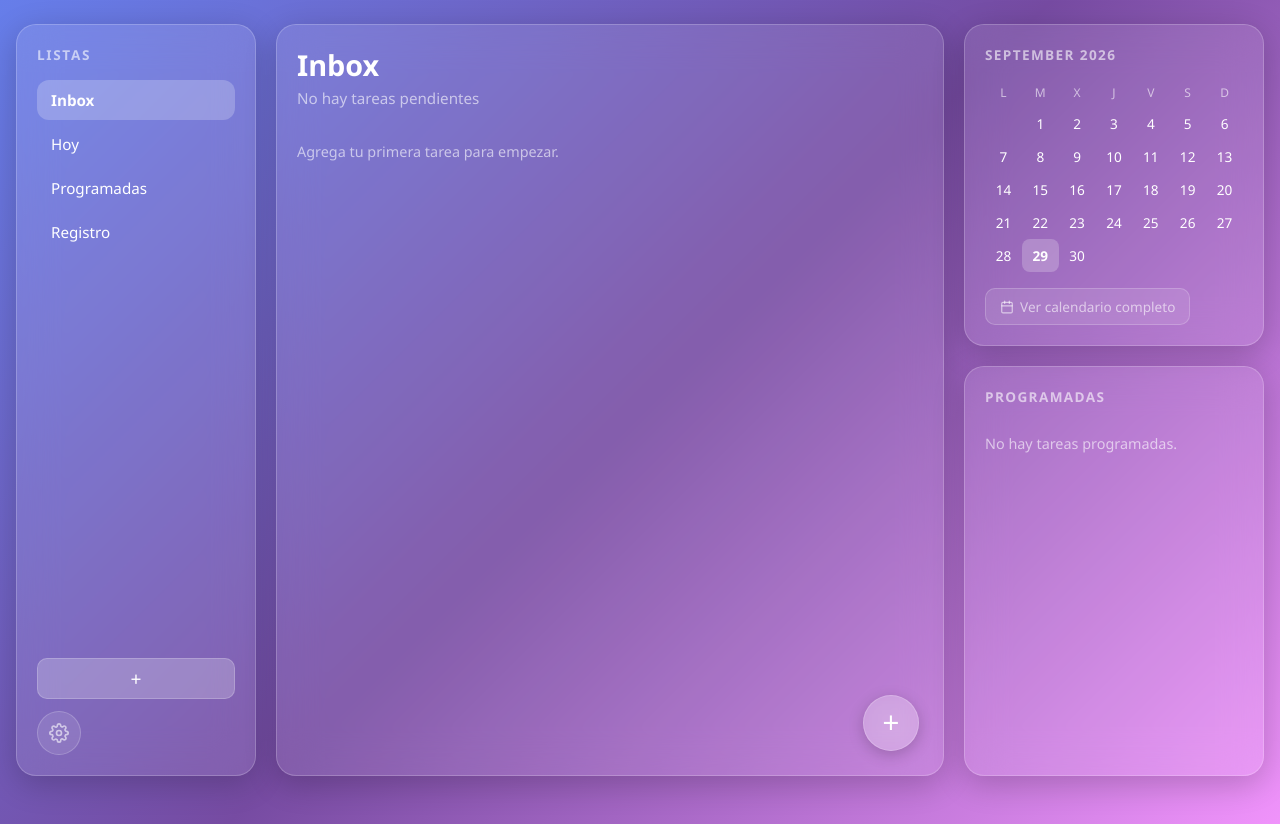
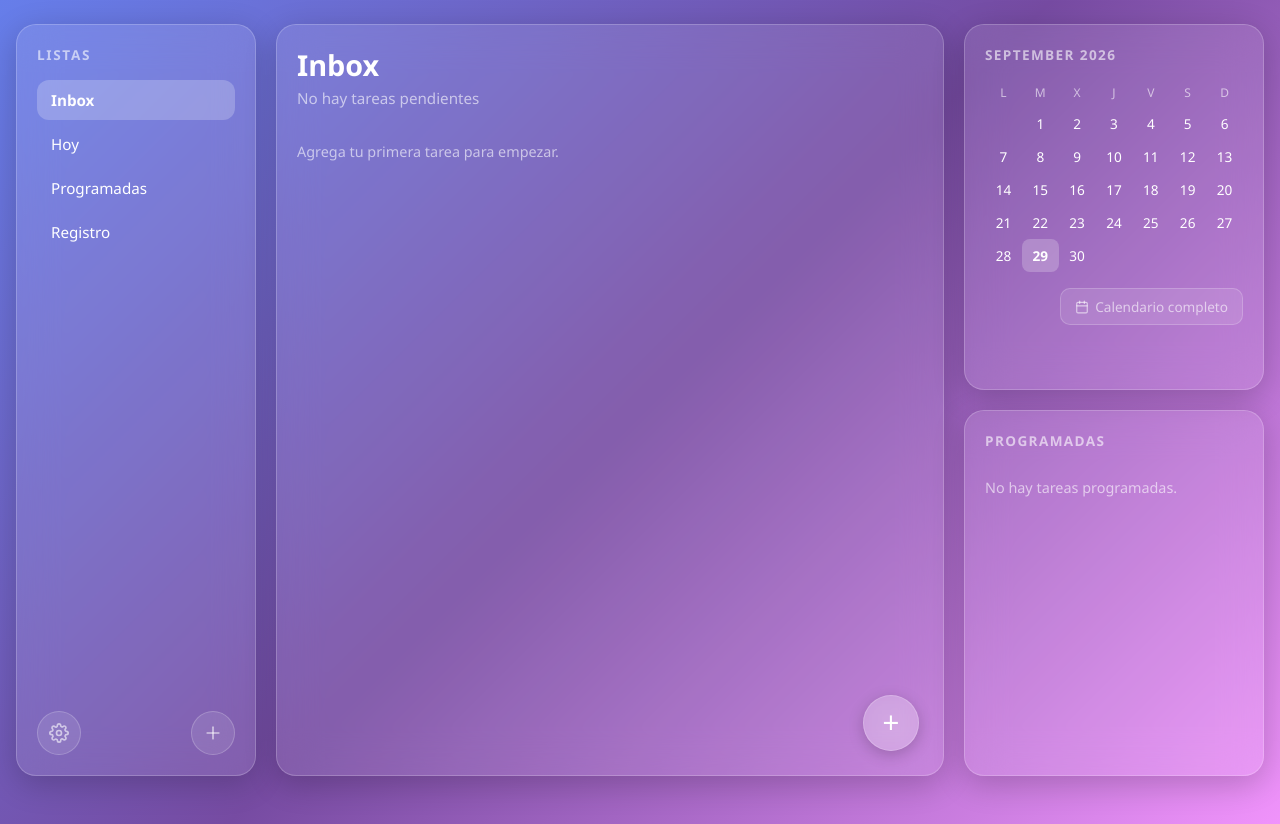
Before and after one commit to Mad065/ToDo_py, a Flask app: page / in a window 1280 px wide. Run offline with Flask 3, Linux system fonts and the light colour scheme; data comes from the database, SQL or seed files in the repository; data that the repository does not hold is empty.

Commit message:
modify buttons and create app.js andinline-edits.js

```diff
--- /dev/null
+++ b/static/js/app.js
@@ -0,0 +1,131 @@
+// ═══════════════════════════════════════════════════════════
+// app.js — Lógica compartida entre páginas
+// ═══════════════════════════════════════════════════════════
+
+// ── Modal de nueva tarea ──
+const fab = document.getElementById('fab');
+const overlay = document.getElementById('modal-overlay');
+const cancelBtn = document.getElementById('modal-cancel');
+
+if (fab && overlay) {
+  fab.addEventListener('click', () => overlay.classList.add('open'));
+}
+if (cancelBtn && overlay) {
+  cancelBtn.addEventListener('click', () => overlay.classList.remove('open'));
+}
+if (overlay) {
+  overlay.addEventListener('click', (e) => {
+    if (e.target === overlay) overlay.classList.remove('open');
+  });
+}
+
+// ── Modal de configuración ──
+const settingsBtn = document.getElementById('settings-btn');
+const settingsOverlay = document.getElementById('settings-overlay');
+const settingsClose = document.getElementById('settings-close');
+
+if (settingsBtn && settingsOverlay) {
+  settingsBtn.addEventListener('click', () => settingsOverlay.classList.add('open'));
+}
+if (settingsClose && settingsOverlay) {
+  settingsClose.addEventListener('click', () => settingsOverlay.classList.remove('open'));
+}
+if (settingsOverlay) {
+  settingsOverlay.addEventListener('click', (e) => {
+    if (e.target === settingsOverlay) settingsOverlay.classList.remove('open');
+  });
+}
+
+// ── Tecla Escape cierra todos los modales ──
+document.addEventListener('keydown', (e) => {
+  if (e.key === 'Escape') {
+    if (overlay) overlay.classList.remove('open');
+    if (settingsOverlay) settingsOverlay.classList.remove('open');
+  }
+});
+
+// ── Temas de fondo ──
+const themeGradients = {
+  purple: 'linear-gradient(135deg, #667eea 0%, #764ba2 50%, #f093fb 100%)',
+  ocean: 'linear-gradient(135deg, #2193b0 0%, #6dd5ed 100%)',
+  sunset: 'linear-gradient(135deg, #f12711 0%, #f5af19 100%)',
+  forest: 'linear-gradient(135deg, #134e5e 0%, #71b280 100%)',
+  midnight: 'linear-gradient(135deg, #232526 0%, #414345 100%)',
+  candy: 'linear-gradient(135deg, #fc5c7d 0%, #6a82fb 100%)',
+};
+
+const swatches = document.querySelectorAll('.swatch');
+const customColorsDiv = document.getElementById('custom-colors');
+const colorInputs = [
+  document.getElementById('color-1'),
+  document.getElementById('color-2'),
+  document.getElementById('color-3'),
+];
+const savedTheme = localStorage.getItem('todo-theme') || 'purple';
+const savedCustomColors = JSON.parse(localStorage.getItem('todo-custom-colors') || '["#667eea","#764ba2","#f093fb"]');
+
+function applyTheme(theme) {
+  if (theme === 'custom') {
+    const c = savedCustomColors;
+    document.body.style.background = `linear-gradient(135deg, ${c[0]} 0%, ${c[1]} 50%, ${c[2]} 100%)`;
+    if (customColorsDiv) customColorsDiv.style.display = 'block';
+  } else {
+    document.body.style.background = themeGradients[theme];
+    if (customColorsDiv) customColorsDiv.style.display = 'none';
+  }
+  swatches.forEach(s => s.classList.toggle('active', s.dataset.theme === theme));
+  localStorage.setItem('todo-theme', theme);
+}
+
+function applyCustomColors() {
+  const c = colorInputs.map(i => i.value);
+  savedCustomColors.splice(0, 3, ...c);
+  localStorage.setItem('todo-custom-colors', JSON.stringify(c));
+  if (localStorage.getItem('todo-theme') === 'custom') {
+    document.body.style.background = `linear-gradient(135deg, ${c[0]} 0%, ${c[1]} 50%, ${c[2]} 100%)`;
+  }
+}
+
+swatches.forEach(s => {
+  s.addEventListener('click', () => applyTheme(s.dataset.theme));
+});
+
+colorInputs.forEach((input, i) => {
+  if (input) {
+    input.addEventListener('input', applyCustomColors);
+    input.value = savedCustomColors[i];
+  }
+});
+
+applyTheme(savedTheme);
+
+// ── Blur slider ──
+const blurSlider = document.getElementById('blur-slider');
+const blurValue = document.getElementById('blur-value');
+const savedBlur = localStorage.getItem('todo-blur') || 20;
+
+function applyBlur(val) {
+  document.documentElement.style.setProperty('--blur-amount', val + 'px');
+  if (blurValue) blurValue.textContent = val + 'px';
+  localStorage.setItem('todo-blur', val);
+}
+
+if (blurSlider) {
+  blurSlider.addEventListener('input', () => applyBlur(blurSlider.value));
+}
+applyBlur(savedBlur);
+
+// ── Toggle animaciones ──
+const animToggle = document.getElementById('animations-toggle');
+const savedAnim = localStorage.getItem('todo-animations') !== 'off';
+
+function applyAnimations(enabled) {
+  document.documentElement.classList.toggle('no-animations', !enabled);
+  if (animToggle) animToggle.checked = enabled;
+  localStorage.setItem('todo-animations', enabled ? 'on' : 'off');
+}
+
+if (animToggle) {
+  animToggle.addEventListener('change', () => applyAnimations(animToggle.checked));
+}
+applyAnimations(savedAnim);
--- /dev/null
+++ b/static/js/inline-edit.js
@@ -0,0 +1,10 @@
+// ═══════════════════════════════════════════════════════════
+// inline-edit.js — Edición inline de nombres de lista
+// ═══════════════════════════════════════════════════════════
+
+document.querySelectorAll('[data-inline-edit]').forEach(input => {
+  input.addEventListener('blur', () => input.closest('form').submit());
+  input.addEventListener('keydown', (e) => {
+    if (e.key === 'Enter') input.closest('form').submit();
+  });
+});
--- a/static/style.css
+++ b/static/style.css
@@ -127,35 +127,16 @@ body {
   color: var(--muted);
 }
 
-/* ── Add list form ────────────────────────────────── */
-.add-list-form {
-  margin-bottom: 12px;
+/* ── Sidebar actions container ────────────────────── */
+.sidebar-actions {
+  display: flex;
+  gap: 10px;
+  margin-top: auto;
+  padding-top: 12px;
 }
 
-.add-list-form button {
-  width: 100%;
-  padding: 10px;
-  border: 1px solid var(--glass-border);
-  border-radius: 10px;
-  background: var(--accent);
-  color: white;
-  font: inherit;
-  font-size: 1.2rem;
-  line-height: 1;
-  cursor: pointer;
+.sidebar-action-form {
   display: flex;
-  align-items: center;
-  justify-content: center;
-  transition: background 0.2s, transform 0.15s;
-}
-
-.add-list-form button:hover {
-  background: var(--accent-hover);
-  transform: scale(1.02);
-}
-
-.add-list-form button:active {
-  transform: scale(0.98);
 }
 
 /* ── Settings button ──────────────────────────────── */
@@ -171,7 +152,7 @@ body {
   align-items: center;
   justify-content: center;
   transition: background 0.2s, color 0.2s, transform 0.3s;
-  margin-top: auto;
+  flex-shrink: 0;
 }
 
 .settings-btn:hover {
@@ -179,6 +160,16 @@ body {
   color: var(--ink);
   transform: rotate(90deg);
 }
+
+.sidebar-action-form {
+  margin-left: auto;
+}
+
+
+.sidebar-action-form .settings-btn:hover {
+  transform: scale(1.1);
+}
+
 
 /* ── Main Content (Center) ────────────────────────── */
 .main-content {
@@ -309,6 +300,12 @@ body {
 }
 
 .right-panel .scheduled {
+  flex: 1;
+  display: flex;
+  flex-direction: column;
+}
+
+.right-panel .calendar {
   flex: 1;
   display: flex;
   flex-direction: column;
@@ -912,6 +956,7 @@ body {
   align-items: center;
   gap: 6px;
   margin-top: 16px;
+  margin-left: auto;
   padding: 8px 14px;
   border-radius: 10px;
   border: 1px solid var(--glass-border);
--- a/templates/index.html
+++ b/templates/index.html
@@ -57,10 +57,7 @@
             {% endif %}
           </ul>
 
-          <form class="add-list-form" action="{{ url_for('quick_create_list') }}" method="post">
-            <button type="submit" title="Nueva lista">+</button>
-          </form>
-
+          <div class="sidebar-actions">
             <!-- Botón de configuración -->
             <button class="settings-btn" id="settings-btn" title="Configuración">
               <svg xmlns="http://www.w3.org/2000/svg" width="20" height="20" viewBox="0 0 24 24" fill="none" stroke="currentColor" stroke-width="2" stroke-linecap="round" stroke-linejoin="round">
@@ -68,6 +65,17 @@
                 <path d="M19.4 15a1.65 1.65 0 0 0 .33 1.82l.06.06a2 2 0 0 1 0 2.83 2 2 0 0 1-2.83 0l-.06-.06a1.65 1.65 0 0 0-1.82-.33 1.65 1.65 0 0 0-1 1.51V21a2 2 0 0 1-2 2 2 2 0 0 1-2-2v-.09A1.65 1.65 0 0 0 9 19.4a1.65 1.65 0 0 0-1.82.33l-.06.06a2 2 0 0 1-2.83 0 2 2 0 0 1 0-2.83l.06-.06A1.65 1.65 0 0 0 4.68 15a1.65 1.65 0 0 0-1.51-1H3a2 2 0 0 1-2-2 2 2 0 0 1 2-2h.09A1.65 1.65 0 0 0 4.6 9a1.65 1.65 0 0 0-.33-1.82l-.06-.06a2 2 0 0 1 0-2.83 2 2 0 0 1 2.83 0l.06.06A1.65 1.65 0 0 0 9 4.68a1.65 1.65 0 0 0 1-1.51V3a2 2 0 0 1 2-2 2 2 0 0 1 2 2v.09a1.65 1.65 0 0 0 1 1.51 1.65 1.65 0 0 0 1.82-.33l.06-.06a2 2 0 0 1 2.83 0 2 2 0 0 1 0 2.83l-.06.06A1.65 1.65 0 0 0 19.4 9a1.65 1.65 0 0 0 1.51 1H21a2 2 0 0 1 2 2 2 2 0 0 1-2 2h-.09a1.65 1.65 0 0 0-1.51 1z"></path>
               </svg>
             </button>
+
+            <!-- Botón de nueva lista -->
+            <form action="{{ url_for('quick_create_list') }}" method="post" class="sidebar-action-form">
+              <button type="submit" class="settings-btn" title="Nueva lista">
+                <svg xmlns="http://www.w3.org/2000/svg" width="20" height="20" viewBox="0 0 24 24" fill="none" stroke="currentColor" stroke-width="2" stroke-linecap="round" stroke-linejoin="round">
+                  <line x1="12" y1="5" x2="12" y2="19"></line>
+                  <line x1="5" y1="12" x2="19" y2="12"></line>
+                </svg>
+              </button>
+            </form>
+          </div>
         </aside>
 
         <!-- ══════════ Columna Central: Tareas ══════════ -->
@@ -139,7 +147,7 @@
             </table>
             <a href="{{ url_for('calendar_view') }}" class="calendar-link">
               <svg xmlns="http://www.w3.org/2000/svg" width="14" height="14" viewBox="0 0 24 24" fill="none" stroke="currentColor" stroke-width="2" stroke-linecap="round" stroke-linejoin="round"><rect x="3" y="4" width="18" height="18" rx="2" ry="2"></rect><line x1="16" y1="2" x2="16" y2="6"></line><line x1="8" y1="2" x2="8" y2="6"></line><line x1="3" y1="10" x2="21" y2="10"></line></svg>
-              Ver calendario completo
+              Calendario completo
             </a>
           </div>
 
@@ -214,6 +222,23 @@
             <button class="swatch" data-theme="forest" style="background: linear-gradient(135deg, #134e5e 0%, #71b280 100%)" title="Bosque"></button>
             <button class="swatch" data-theme="midnight" style="background: linear-gradient(135deg, #232526 0%, #414345 100%)" title="Medianoche"></button>
             <button class="swatch" data-theme="candy" style="background: linear-gradient(135deg, #fc5c7d 0%, #6a82fb 100%)" title="Caramelo"></button>
+            <button class="swatch" data-theme="custom" title="Personalizado">
+              <svg xmlns="http://www.w3.org/2000/svg" width="20" height="20" viewBox="0 0 24 24" fill="none" stroke="currentColor" stroke-width="2" stroke-linecap="round" stroke-linejoin="round"><circle cx="13.5" cy="6.5" r=".5"></circle><circle cx="17.5" cy="10.5" r=".5"></circle><circle cx="8.5" cy="7.5" r=".5"></circle><circle cx="6.5" cy="12.5" r=".5"></circle><path d="M12 2C6.5 2 2 6.5 2 12s4.5 10 10 10c.926 0 1.648-.746 1.648-1.688 0-.437-.18-.835-.437-1.125-.29-.289-.438-.652-.438-1.125a1.64 1.64 0 0 1 1.668-1.668h1.996c3.051 0 5.555-2.503 5.555-5.554C21.965 6.012 17.461 2 12 2z"></path></svg>
+            </button>
+          </div>
+          <div class="custom-colors" id="custom-colors" style="display: none;">
+            <div class="color-picker-row">
+              <label for="color-1">Color 1</label>
+              <input type="color" id="color-1" value="#667eea" />
+            </div>
+            <div class="color-picker-row">
+              <label for="color-2">Color 2</label>
+              <input type="color" id="color-2" value="#764ba2" />
+            </div>
+            <div class="color-picker-row">
+              <label for="color-3">Color 3</label>
+              <input type="color" id="color-3" value="#f093fb" />
+            </div>
           </div>
         </div>
 
@@ -262,94 +287,7 @@
       </div>
     </div>
 
-    <script>
-      // ── Modal de nueva tarea ──
-      const fab = document.getElementById('fab');
-      const overlay = document.getElementById('modal-overlay');
-      const cancelBtn = document.getElementById('modal-cancel');
-
-      fab.addEventListener('click', () => overlay.classList.add('open'));
-      cancelBtn.addEventListener('click', () => overlay.classList.remove('open'));
-      overlay.addEventListener('click', (e) => {
-        if (e.target === overlay) overlay.classList.remove('open');
-      });
-
-      // ── Modal de configuración ──
-      const settingsBtn = document.getElementById('settings-btn');
-      const settingsOverlay = document.getElementById('settings-overlay');
-      const settingsClose = document.getElementById('settings-close');
-
-      settingsBtn.addEventListener('click', () => settingsOverlay.classList.add('open'));
-      settingsClose.addEventListener('click', () => settingsOverlay.classList.remove('open'));
-      settingsOverlay.addEventListener('click', (e) => {
-        if (e.target === settingsOverlay) settingsOverlay.classList.remove('open');
-      });
-
-      document.addEventListener('keydown', (e) => {
-        if (e.key === 'Escape') {
-          overlay.classList.remove('open');
-          settingsOverlay.classList.remove('open');
-        }
-      });
-
-      // ── Inline edit: submit on blur ──
-      document.querySelectorAll('[data-inline-edit]').forEach(input => {
-        input.addEventListener('blur', () => input.closest('form').submit());
-        input.addEventListener('keydown', (e) => {
-          if (e.key === 'Enter') input.closest('form').submit();
-        });
-      });
-
-      // ── Temas de fondo ──
-      const themeGradients = {
-        purple: 'linear-gradient(135deg, #667eea 0%, #764ba2 50%, #f093fb 100%)',
-        ocean: 'linear-gradient(135deg, #2193b0 0%, #6dd5ed 100%)',
-        sunset: 'linear-gradient(135deg, #f12711 0%, #f5af19 100%)',
-        forest: 'linear-gradient(135deg, #134e5e 0%, #71b280 100%)',
-        midnight: 'linear-gradient(135deg, #232526 0%, #414345 100%)',
-        candy: 'linear-gradient(135deg, #fc5c7d 0%, #6a82fb 100%)',
-      };
-
-      const swatches = document.querySelectorAll('.swatch');
-      const savedTheme = localStorage.getItem('todo-theme') || 'purple';
-
-      function applyTheme(theme) {
-        document.body.style.background = themeGradients[theme];
-        swatches.forEach(s => s.classList.toggle('active', s.dataset.theme === theme));
-        localStorage.setItem('todo-theme', theme);
-      }
-
-      swatches.forEach(s => {
-        s.addEventListener('click', () => applyTheme(s.dataset.theme));
-      });
-      applyTheme(savedTheme);
-
-      // ── Blur slider ──
-      const blurSlider = document.getElementById('blur-slider');
-      const blurValue = document.getElementById('blur-value');
-      const savedBlur = localStorage.getItem('todo-blur') || 20;
-
-      function applyBlur(val) {
-        document.documentElement.style.setProperty('--blur-amount', val + 'px');
-        blurValue.textContent = val + 'px';
-        localStorage.setItem('todo-blur', val);
-      }
-
-      blurSlider.addEventListener('input', () => applyBlur(blurSlider.value));
-      applyBlur(savedBlur);
-
-      // ── Toggle animaciones ──
-      const animToggle = document.getElementById('animations-toggle');
-      const savedAnim = localStorage.getItem('todo-animations') !== 'off';
-
-      function applyAnimations(enabled) {
-        document.documentElement.classList.toggle('no-animations', !enabled);
-        animToggle.checked = enabled;
-        localStorage.setItem('todo-animations', enabled ? 'on' : 'off');
-      }
-
-      animToggle.addEventListener('change', () => applyAnimations(animToggle.checked));
-      applyAnimations(savedAnim);
-    </script>
+    <script src="{{ url_for('static', filename='js/app.js') }}"></script>
+    <script src="{{ url_for('static', filename='js/inline-edit.js') }}"></script>
   </body>
 </html>
```
Also changed, not shown: other parts of static/style.css (+47 -0 lines), templates/calendar.html (+33 -20 lines). Lines whose indentation alone changed are shown as unchanged.
